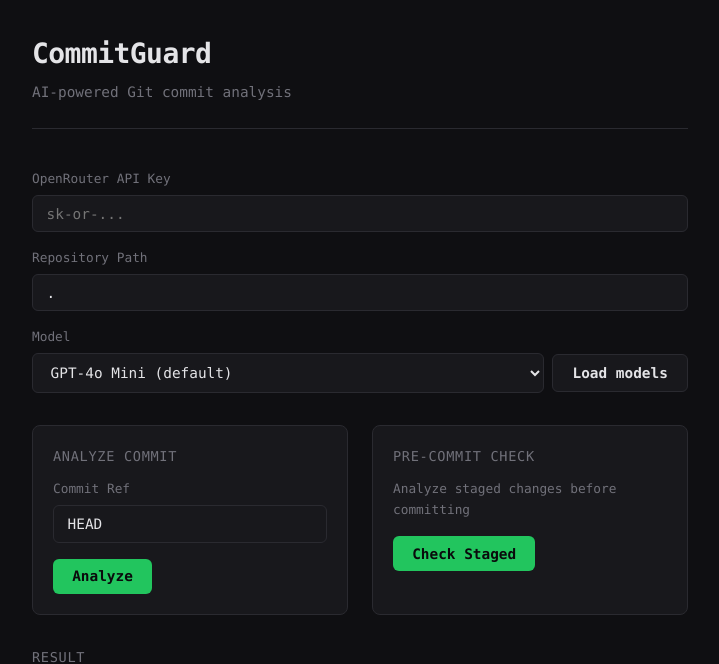
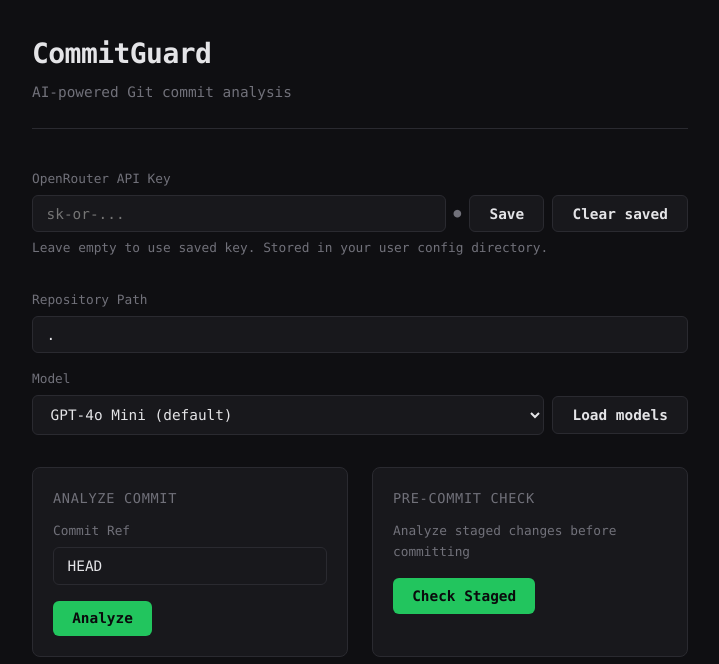
Before and after one commit to PierrunoYT/commitguard-webui, a Flask app: page / in a window 1280 px wide. Shown: the top 664 px of the page, without its empty margins (280-999 px from the left). Run offline with Flask 3, Linux system fonts and the light colour scheme.

Commit message:
Add API key management functionality: Implement endpoints for saving, clearing, and checking the status of the OpenRouter API key. Update UI to support key management and enhance error handling. Modify README to reflect new configuration options.

```diff
--- a/app.py
+++ b/app.py
@@ -9,8 +9,19 @@ from urllib.error import HTTPError, URLError
 from flask import Flask, jsonify, render_template, request
 
 from commitguard.analyzer import analyze_commit, analyze_staged
+from config_store import clear_api_key, has_saved_key, load_api_key, save_api_key
 
 OPENROUTER_MODELS_URL = "https://openrouter.ai/api/v1/models"
+
+
+def _resolve_api_key(provided: str | None) -> str | None:
+    """Resolve API key: provided > saved config > env."""
+    if provided and provided.strip():
+        return provided.strip()
+    key = load_api_key()
+    if key:
+        return key
+    return os.environ.get("OPENROUTER_API_KEY") or None
 
 app = Flask(__name__, static_folder="static", template_folder="templates")
 
@@ -35,7 +46,7 @@ def api_analyze():
     data = request.get_json() or {}
     repo_path = data.get("repo_path", ".")
     ref = data.get("ref", "HEAD")
-    api_key = data.get("api_key") or os.environ.get("OPENROUTER_API_KEY")
+    api_key = _resolve_api_key(data.get("api_key"))
     model = data.get("model", "openai/gpt-4o-mini")
 
     if not api_key:
@@ -53,7 +64,7 @@ def api_analyze():
 def api_models():
     """Fetch available models from OpenRouter (GET /api/v1/models)."""
     data = request.get_json() or {}
-    api_key = data.get("api_key") or os.environ.get("OPENROUTER_API_KEY")
+    api_key = _resolve_api_key(data.get("api_key"))
 
     if not api_key:
         return jsonify({"error": "OpenRouter API key required"}), 400
@@ -85,12 +96,42 @@ def api_models():
         return jsonify({"error": str(e)}), 400
 
 
+@app.route("/api/settings/key", methods=["GET"])
+def api_settings_key_status():
+    """Check if API key is saved (never returns the key)."""
+    return jsonify({"configured": has_saved_key()})
+
+
+@app.route("/api/settings/key", methods=["POST"])
+def api_settings_save_key():
+    """Save API key to secure config file."""
+    data = request.get_json() or {}
+    api_key = (data.get("api_key") or "").strip()
+    if not api_key:
+        return jsonify({"error": "API key is required"}), 400
+    try:
+        save_api_key(api_key)
+        return jsonify({"ok": True})
+    except Exception as e:
+        return jsonify({"error": str(e)}), 500
+
+
+@app.route("/api/settings/key", methods=["DELETE"])
+def api_settings_clear_key():
+    """Remove saved API key."""
+    try:
+        clear_api_key()
+        return jsonify({"ok": True})
+    except Exception as e:
+        return jsonify({"error": str(e)}), 500
+
+
 @app.route("/api/check", methods=["POST"])
 def api_check():
     """Analyze staged changes."""
     data = request.get_json() or {}
     repo_path = data.get("repo_path", ".")
-    api_key = data.get("api_key") or os.environ.get("OPENROUTER_API_KEY")
+    api_key = _resolve_api_key(data.get("api_key"))
     model = data.get("model", "openai/gpt-4o-mini")
 
     if not api_key:
--- /dev/null
+++ b/config_store.py
@@ -0,0 +1,48 @@
+"""Secure storage for API key and settings."""
+
+import os
+from pathlib import Path
+
+# Config dir: ~/.config/commitguard-webui (Linux/Mac) or %LOCALAPPDATA%\commitguard-webui (Windows)
+if os.name == "nt":
+    base = os.environ.get("LOCALAPPDATA", str(Path.home() / "AppData" / "Local"))
+    _CONFIG_DIR = Path(base) / "commitguard-webui"
+else:
+    _CONFIG_DIR = Path.home() / ".config" / "commitguard-webui"
+
+_API_KEY_FILE = _CONFIG_DIR / "api_key"
+
+
+def _ensure_config_dir() -> Path:
+    """Create config directory with restricted permissions (0o700)."""
+    _CONFIG_DIR.mkdir(parents=True, mode=0o700, exist_ok=True)
+    return _CONFIG_DIR
+
+
+def save_api_key(key: str) -> None:
+    """Save API key to config file with restricted permissions (0o600)."""
+    _ensure_config_dir()
+    _API_KEY_FILE.write_text(key.strip(), encoding="utf-8")
+    try:
+        _API_KEY_FILE.chmod(0o600)
+    except OSError:
+        pass  # Windows may not support chmod
+
+
+def load_api_key() -> str | None:
+    """Load API key from config file. Returns None if not set."""
+    if not _API_KEY_FILE.exists():
+        return None
+    key = _API_KEY_FILE.read_text(encoding="utf-8").strip()
+    return key or None
+
+
+def has_saved_key() -> bool:
+    """Return True if an API key is saved."""
+    return load_api_key() is not None
+
+
+def clear_api_key() -> None:
+    """Remove saved API key."""
+    if _API_KEY_FILE.exists():
+        _API_KEY_FILE.unlink()
--- a/static/app.js
+++ b/static/app.js
@@ -1,4 +1,7 @@
 const apiKey = document.getElementById("apiKey");
+const keyStatus = document.getElementById("keyStatus");
+const saveKeyBtn = document.getElementById("saveKeyBtn");
+const clearKeyBtn = document.getElementById("clearKeyBtn");
 const repoPath = document.getElementById("repoPath");
 const model = document.getElementById("model");
 const loadModelsBtn = document.getElementById("loadModelsBtn");
@@ -39,16 +42,69 @@ async function post(endpoint, body) {
     return data;
 }
 
+async function get(endpoint) {
+    const res = await fetch(endpoint);
+    const data = await res.json();
+    if (!res.ok) {
+        throw new Error(data.error || "Request failed");
+    }
+    return data;
+}
+
+function updateKeyStatus(saved) {
+    keyStatus.textContent = saved ? "Saved" : "";
+    keyStatus.className = "key-status " + (saved ? "saved" : "empty");
+}
+
+async function refreshKeyStatus() {
+    try {
+        const { configured } = await get("/api/settings/key");
+        updateKeyStatus(configured);
+    } catch {
+        updateKeyStatus(false);
+    }
+}
+
+saveKeyBtn.addEventListener("click", async () => {
+    const key = apiKey.value.trim();
+    if (!key) {
+        showError("Enter your API key first, then click Save.");
+        return;
+    }
+    try {
+        await post("/api/settings/key", { api_key: key });
+        updateKeyStatus(true);
+        apiKey.value = "";
+        apiKey.placeholder = "Saved (enter new to override)";
+        showResult("");
+    } catch (e) {
+        showError(e.message);
+    }
+});
+
+clearKeyBtn.addEventListener("click", async () => {
+    try {
+        const res = await fetch("/api/settings/key", { method: "DELETE" });
+        if (!res.ok) {
+            const data = await res.json();
+            throw new Error(data.error || "Failed to clear key");
+        }
+        updateKeyStatus(false);
+        apiKey.placeholder = "sk-or-...";
+        showResult("");
+    } catch (e) {
+        showError(e.message);
+    }
+});
+
+refreshKeyStatus();
+
 loadModelsBtn.addEventListener("click", async () => {
     const key = apiKey.value.trim();
-    if (!key) {
-        showError("Please enter your OpenRouter API key first.");
-        return;
-    }
     loadModelsBtn.disabled = true;
     loadModelsBtn.textContent = "Loading...";
     try {
-        const { models } = await post("/api/models", { api_key: key });
+        const { models } = await post("/api/models", { api_key: key || undefined });
         const current = model.value;
         model.innerHTML = "";
         for (const m of models) {
@@ -69,15 +125,10 @@ loadModelsBtn.addEventListener("click", async () => {
 });
 
 analyzeBtn.addEventListener("click", async () => {
-    const key = apiKey.value.trim();
-    if (!key) {
-        showError("Please enter your OpenRouter API key.");
-        return;
-    }
     setLoading(true);
     try {
         const { result: text } = await post("/api/analyze", {
-            api_key: key,
+            api_key: apiKey.value.trim() || undefined,
             repo_path: repoPath.value.trim() || ".",
             ref: ref.value.trim() || "HEAD",
             model: model.value,
@@ -91,15 +142,10 @@ analyzeBtn.addEventListener("click", async () => {
 });
 
 checkBtn.addEventListener("click", async () => {
-    const key = apiKey.value.trim();
-    if (!key) {
-        showError("Please enter your OpenRouter API key.");
-        return;
-    }
     setLoading(true);
     try {
         const { result: text } = await post("/api/check", {
-            api_key: key,
+            api_key: apiKey.value.trim() || undefined,
             repo_path: repoPath.value.trim() || ".",
             model: model.value,
         });
--- a/static/style.css
+++ b/static/style.css
@@ -100,6 +100,42 @@ input:focus, select:focus {
 
 .model-row select {
     flex: 1;
+}
+
+.key-row {
+    display: flex;
+    gap: 0.5rem;
+    align-items: center;
+    flex-wrap: wrap;
+}
+
+.key-row input {
+    flex: 1;
+    min-width: 12rem;
+}
+
+.key-status {
+    font-size: 0.8rem;
+    color: var(--accent);
+}
+
+.key-status::before {
+    content: "● ";
+}
+
+.key-status.saved::before {
+    color: var(--accent);
+}
+
+.key-status.empty::before {
+    color: var(--muted);
+}
+
+code {
+    font-size: 0.8em;
+    background: var(--surface);
+    padding: 0.1rem 0.35rem;
+    border-radius: 4px;
 }
 
 button.secondary {
--- a/templates/index.html
+++ b/templates/index.html
@@ -17,7 +17,13 @@
             <section class="config">
                 <div class="field">
                     <label for="apiKey">OpenRouter API Key</label>
-                    <input type="password" id="apiKey" placeholder="sk-or-...">
+                    <div class="key-row">
+                        <input type="password" id="apiKey" placeholder="sk-or-...">
+                        <span id="keyStatus" class="key-status"></span>
+                        <button type="button" id="saveKeyBtn" class="secondary">Save</button>
+                        <button type="button" id="clearKeyBtn" class="secondary">Clear saved</button>
+                    </div>
+                    <p class="hint">Leave empty to use saved key. Stored in your user config directory.</p>
                 </div>
                 <div class="field">
                     <label for="repoPath">Repository Path</label>
```
Also changed, not shown: README.md.
